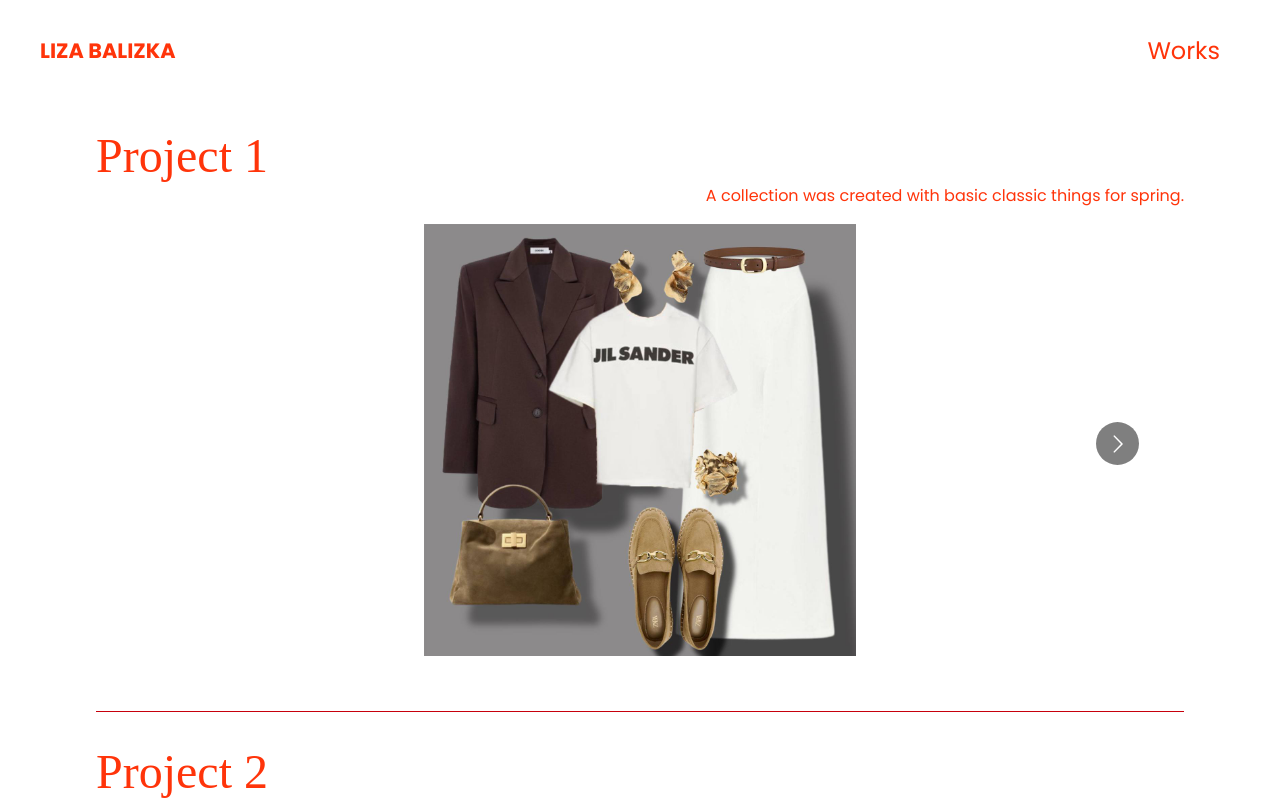
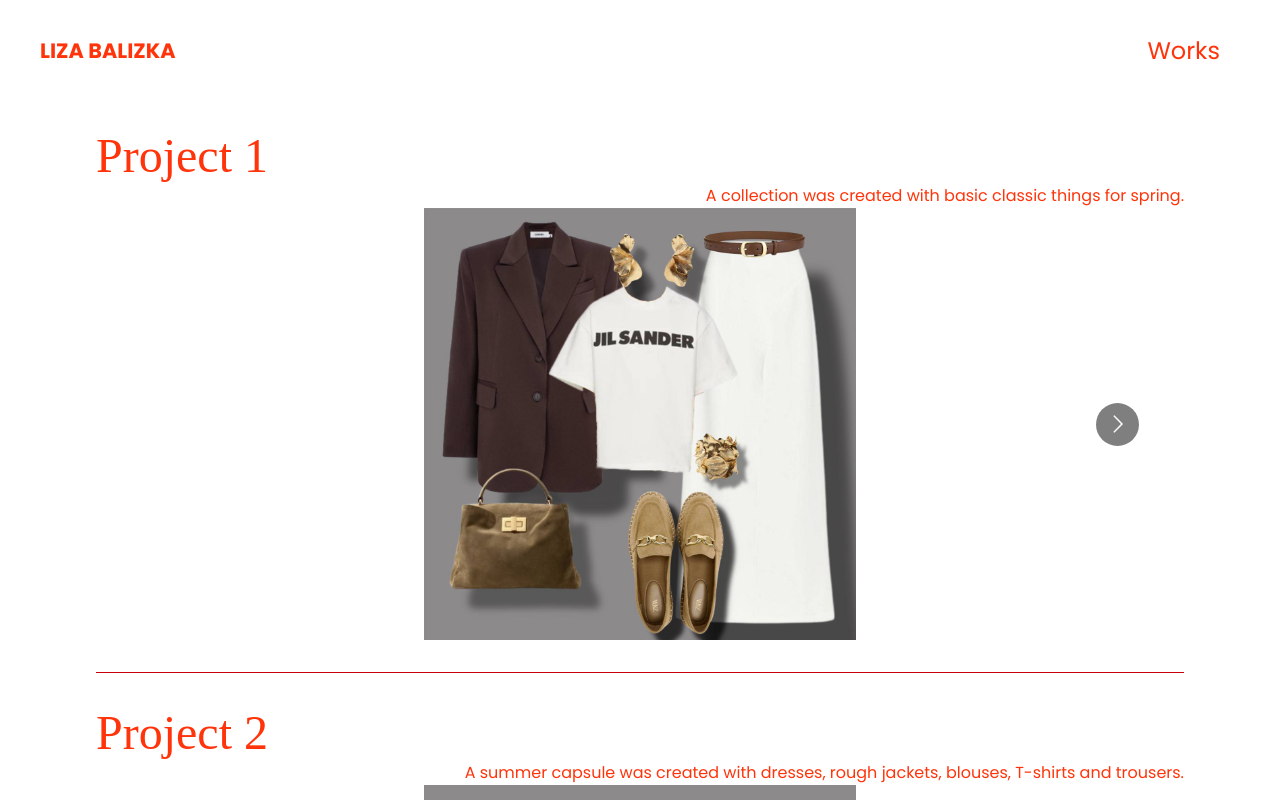
Before and after one commit to tinatripak/stylist_liza, a React (Create React App) app: page /works in a window 1280 px wide. Shown: the top 800 px of the page. Built offline with nearby package versions, Linux system fonts and the light colour scheme; a web font is replaced by a local one.

Commit message:
center images

```diff
--- a/src/components/GalleryWorks/GalleryWorks.module.scss
+++ b/src/components/GalleryWorks/GalleryWorks.module.scss
@@ -16,15 +16,19 @@
         display: flex;
         justify-content: center;
         align-items: center;
+        span {
+          display: flex;
+          justify-content: center;
+          .image {
+            width: 27rem;
+            height: 27rem;
+            margin: 0 auto;
+            display: flex;
 
-        .image {
-          width: 27rem;
-          height: 27rem;
-
-          margin: 1rem 1rem;
-
-          @include breakpoint(sm) {
-            width: 80%;
+            @include breakpoint(sm) {
+              height: 85%;
+              width: 85%;
+            }
           }
         }
       }
```
